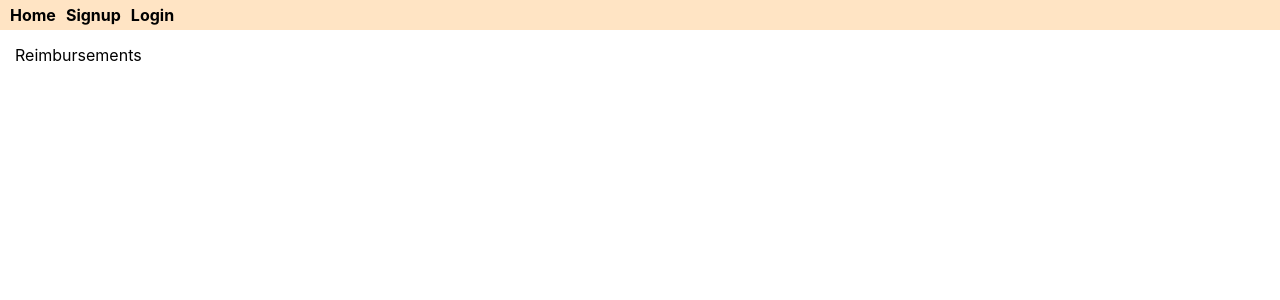
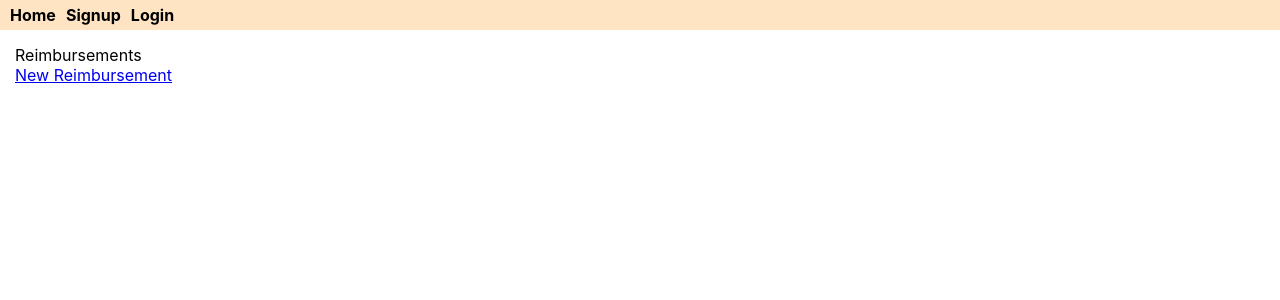
Before and after one commit to PaulFranklin709/Practice-Project-Frontend, a React (Create React App) app: page /reimbursements in a window 1280 px wide. Shown: the top 300 px of the page. Built offline with nearby package versions, Linux system fonts and the light colour scheme.

Commit message:
Update ReimbursementsPage.tsx

```diff
--- a/src/pages/ReimbursementsPage.tsx
+++ b/src/pages/ReimbursementsPage.tsx
@@ -1,9 +1,13 @@
+import { Link } from "react-router-dom";
 import "../index.css";
 
 export default function ReimbursementsPage() {
     return (
         <div>
-            Reimbursements
+            <div>
+                Reimbursements
+            </div>
+            <Link to={"/reimbursements/new"}>New Reimbursement</Link>
         </div>
     );
 }
```
